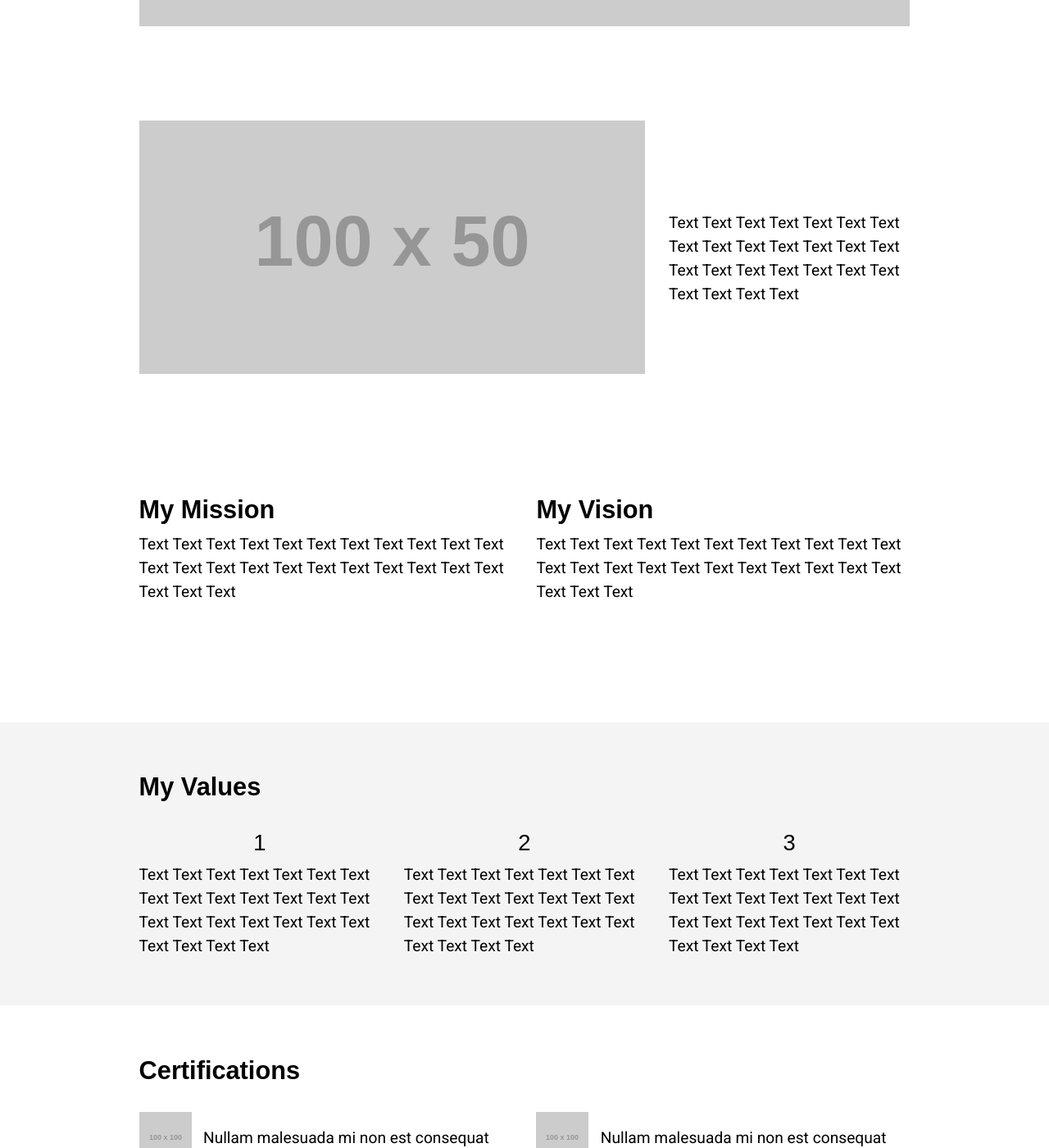
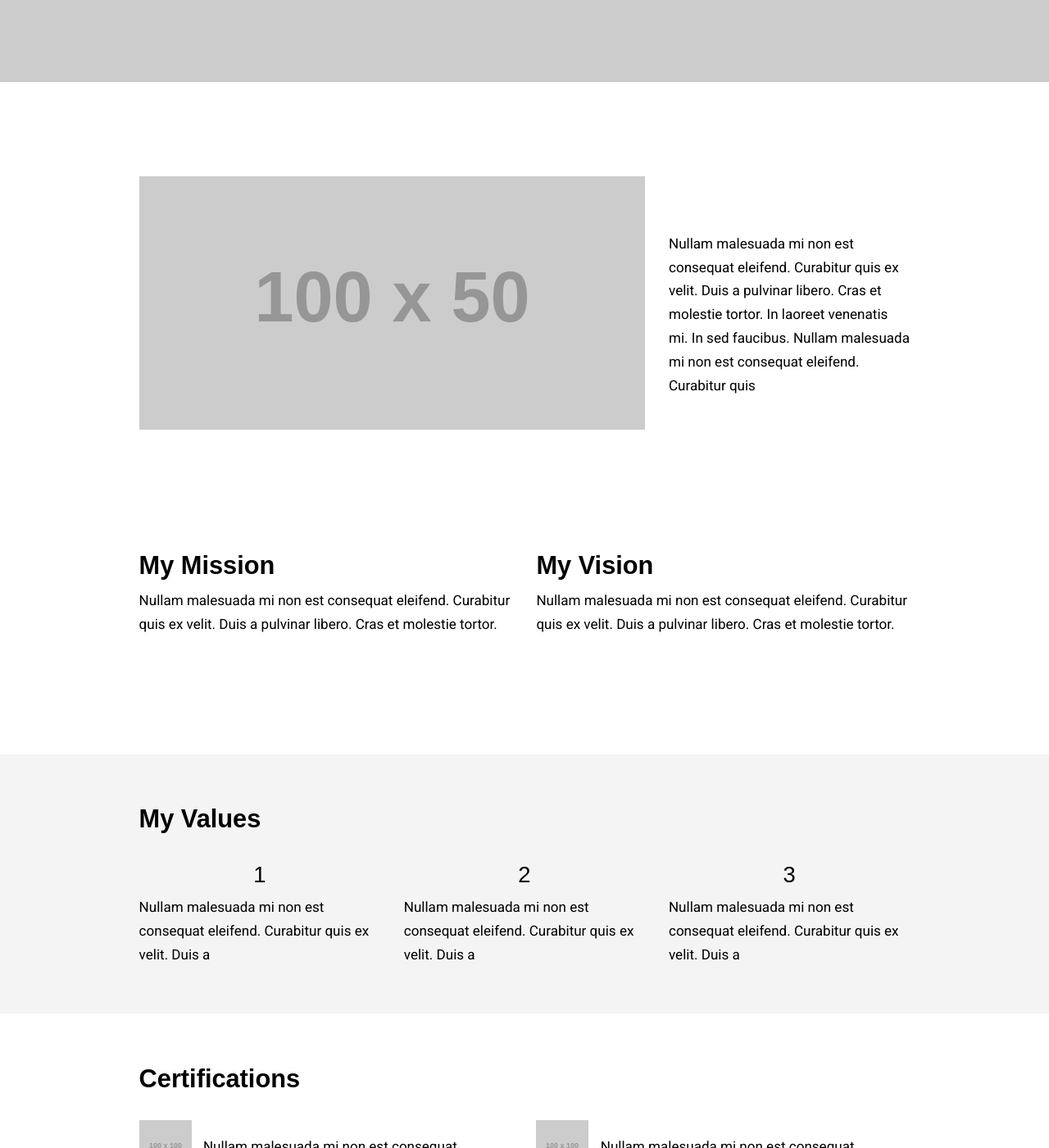
Before and after one commit to AlexSpagnuolo/rozross, a Jekyll site: the page built from about.html, in a window 1280 px wide and 1400 px high, scrolled down 262 px. Shown: the whole window at 82% size. Built offline with Jekyll 4.4.1, drawn with Linux system fonts in a browser that asks for light colours; some of the changed text lies outside the part shown.

Commit message:
Update spacing, text size and placeholder text

```diff
--- a/about.html
+++ b/about.html
@@ -4,11 +4,11 @@ title: About · Roz Ross
 description:
 ---
 
-<section class="wrapper gutter push-2 pad-b-2">
+<section class="push-2 pad-b-2">
   <div class="relative">
-    <div class="absolute about-header">
-      <h1 class="push-1-4">Roz Ross</h1>
-      <strong>Intro intro intro intro intro</strong>
+    <div class="absolute about-header wrapper gutter">
+      <h1 class="push-1-4 zetta">Roz Ross</h1>
+      <strong>Nullam malesuada mi non est consequat eleifend.</strong>
     </div>
     <img class="img-flex" src="https://via.placeholder.com/100x20" alt="" itemprop="image">
   </div>
@@ -20,7 +20,7 @@ description:
       <img class="img-flex" src="https://via.placeholder.com/100x50" alt="" itemprop="image">
     </div>
     <div class="unit xs-1 s-1 m-1-3 gutter-1-2">
-      <p class="push-0">Text Text Text Text Text Text Text Text Text Text Text Text Text Text Text Text Text Text Text Text Text Text Text Text Text </p>
+      <p class="push-0 milli">Nullam malesuada mi non est consequat eleifend. Curabitur quis ex velit. Duis a pulvinar libero. Cras et molestie tortor.  In laoreet venenatis mi. In sed faucibus. Nullam malesuada mi non est consequat eleifend. Curabitur quis</p>
     </div>
   </div>
 </section>
@@ -29,11 +29,11 @@ description:
   <div class="grid">
     <div class="unit xs-1 s-1 m-1-2 gutter-1-2">
       <h2 class="push-1-4">My Mission</h2>
-      <p>Text Text Text Text Text Text Text Text Text Text Text Text Text Text Text Text Text Text Text Text Text Text Text Text Text </p>
+      <p class="milli">Nullam malesuada mi non est consequat eleifend. Curabitur quis ex velit. Duis a pulvinar libero. Cras et molestie tortor.</p>
     </div>
     <div class="unit xs-1 s-1 m-1-2 gutter-1-2">
       <h2 class="push-1-4">My Vision</h2>
-      <p>Text Text Text Text Text Text Text Text Text Text Text Text Text Text Text Text Text Text Text Text Text Text Text Text Text </p>
+      <p class="milli">Nullam malesuada mi non est consequat eleifend. Curabitur quis ex velit. Duis a pulvinar libero. Cras et molestie tortor.</p>
     </div>
   </div>
 </section>
@@ -44,17 +44,17 @@ description:
     <div class="grid">
       <div class="unit xs-1 s-1 m-1-3 gutter-1-2">
         <h3 class="text-center push-1-4">1</h3>
-        <p>Text Text Text Text Text Text Text Text Text Text Text Text Text Text Text Text Text Text Text Text Text Text Text Text Text </p>
+        <p class="milli">Nullam malesuada mi non est consequat eleifend. Curabitur quis ex velit. Duis a</p>
       </div>
 
       <div class="unit xs-1 s-1 m-1-3 gutter-1-2">
         <h3 class="text-center push-1-4">2</h3>
-        <p>Text Text Text Text Text Text Text Text Text Text Text Text Text Text Text Text Text Text Text Text Text Text Text Text Text </p>
+        <p class="milli">Nullam malesuada mi non est consequat eleifend. Curabitur quis ex velit. Duis a</p>
       </div>
 
       <div class="unit xs-1 s-1 m-1-3 gutter-1-2">
         <h3 class="text-center push-1-4">3</h3>
-        <p>Text Text Text Text Text Text Text Text Text Text Text Text Text Text Text Text Text Text Text Text Text Text Text Text Text </p>
+        <p class="milli">Nullam malesuada mi non est consequat eleifend. Curabitur quis ex velit. Duis a</p>
       </div>
 
     </div>
@@ -67,30 +67,30 @@ description:
     <div class="grid">
       <div class="unit xs-1 s-1 m-1 l-1-2 push gutter-1-2">
         <i class="icon i-64 footer-icon">
-          <img class="img-flex" src="https://via.placeholder.com/100" alt="Twitter">
+          <img class="img-flex" src="https://via.placeholder.com/100" alt="">
         </i>
-        <span class="icon-label">Nullam malesuada mi non est consequat eleifend.</span>
+        <span class="icon-label milli">Nullam malesuada mi non est consequat eleifend.</span>
       </div>
 
       <div class="unit xs-1 s-1 m-1 l-1-2 push gutter-1-2">
         <i class="icon i-64 footer-icon">
-          <img class="img-flex" src="https://via.placeholder.com/100" alt="Twitter">
+          <img class="img-flex" src="https://via.placeholder.com/100" alt="">
         </i>
-        <span class="icon-label">Nullam malesuada mi non est consequat eleifend.</span>
+        <span class="icon-label milli">Nullam malesuada mi non est consequat eleifend.</span>
       </div>
 
       <div class="unit xs-1 s-1 m-1 l-1-2 push gutter-1-2">
         <i class="icon i-64 footer-icon">
-          <img class="img-flex" src="https://via.placeholder.com/100" alt="Twitter">
+          <img class="img-flex" src="https://via.placeholder.com/100" alt="">
         </i>
-        <span class="icon-label">Nullam malesuada mi non est consequat eleifend.</span>
+        <span class="icon-label milli">Nullam malesuada mi non est consequat eleifend.</span>
       </div>
 
       <div class="unit xs-1 s-1 m-1 l-1-2 push gutter-1-2">
         <i class="icon i-64 footer-icon">
-          <img class="img-flex" src="https://via.placeholder.com/100" alt="Twitter">
+          <img class="img-flex" src="https://via.placeholder.com/100" alt="">
         </i>
-        <span class="icon-label">Nullam malesuada mi non est consequat eleifend.</span>
+        <span class="icon-label milli">Nullam malesuada mi non est consequat eleifend.</span>
       </div>
     </div>
   </div>
@@ -101,27 +101,27 @@ description:
     <h2 class="gutter-1-2">What people are saying about me</h2>
     <div class="grid">
 
-      <div class="unit xs-1 s-1 m-1-2 gutter-1-2 pad-t-2 pad-b-2 text-center">
-        <div class="push">
-          <i class="icon i-48">
+      <div class="unit xs-1 s-1 m-1-2 gutter-1-2 pad-t pad-b text-center">
+        <div class="push-2">
+          <i class="icon i-64">
             <img class="img-flex" src="https://via.placeholder.com/100">
           </i>
         </div>
         <div class="max-length">
-          <p class="push italic">Client testimonial</p>
-          <p class="push-0">- Client name</p>
+          <p class="push italic">Nullam malesuada mi non est consequat eleifend. Curabitur quis ex velit.</p>
+          <p class="push-0">–Client name</p>
         </div>
       </div>
 
-      <div class="unit xs-1 s-1 m-1-2 gutter-1-2 pad-t-2 pad-b-2 text-center">
-        <div class="push">
-          <i class="icon i-48">
+      <div class="unit xs-1 s-1 m-1-2 gutter-1-2 pad-t pad-b text-center">
+        <div class="push-2">
+          <i class="icon i-64">
             <img class="img-flex" src="https://via.placeholder.com/100">
           </i>
         </div>
         <div class="max-length">
-          <p class="push italic">Client testimonial</p>
-          <p class="push-0">- Client name</p>
+          <p class="push italic">Nullam malesuada mi non est consequat eleifend. Curabitur quis ex velit.</p>
+          <p class="push-0">–Client name</p>
         </div>
       </div>
     </div>
```
